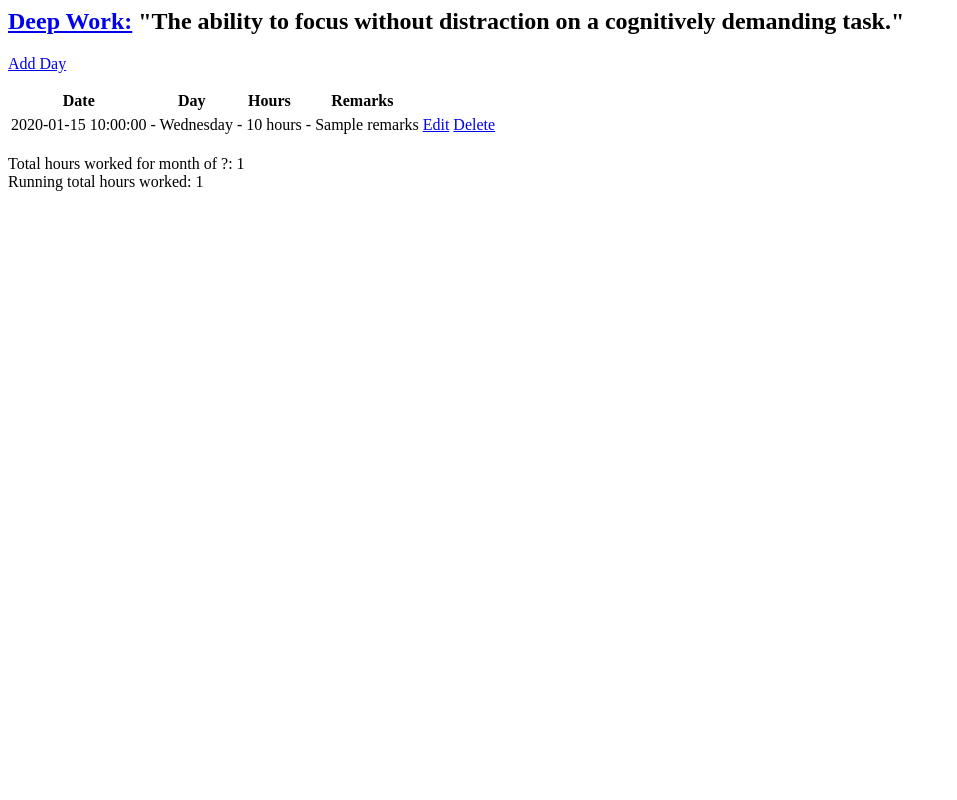
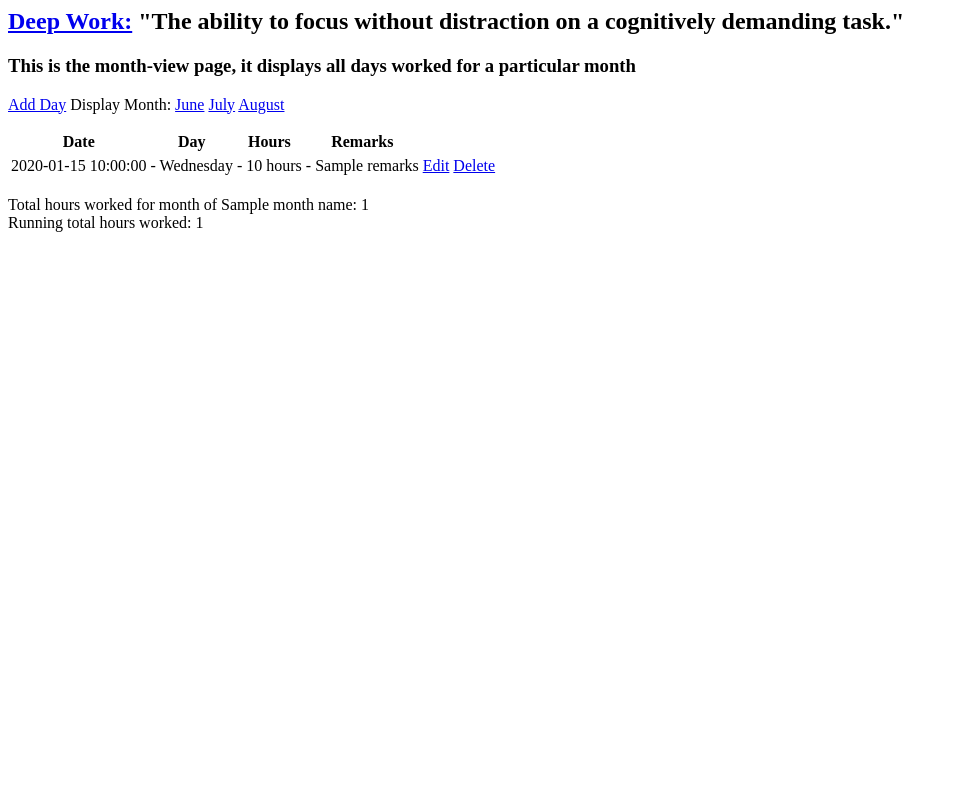
Before and after one commit to thomasjohncole/deepwork2, a Flask app: template templates/display_month.html in a window 1280 px wide. Shown: the whole page, without its empty margins (0-957 px from the left). Run offline with Flask 2, Linux system fonts and the light colour scheme; the template is opened without the code that fills it: most values are stand-ins (such as "Sample title", 1, 10 or a date in 2020).

Commit message:
Add month_name variable for displayMonth function and template

```diff
--- a/templates/display_month.html
+++ b/templates/display_month.html
@@ -2,7 +2,14 @@
 <body>
     <h2><a href={{url_for('indexPage')}}>Deep Work:</a> "The ability to focus without distraction on a cognitively demanding task."</h2>
 
-    <p><a href={{url_for('addDay')}}>Add Day</a></p>
+    <h3>This is the month-view page, it displays all days worked for a particular month</h3>
+
+    <p><a href={{url_for('addDay')}}>Add Day</a>
+
+    Display Month: <a href={{url_for('displayMonth', month=6, year=2017)}}>June</a>
+                   <a href={{url_for('displayMonth', month=7, year=2017)}}>July</a>
+                   <a href={{url_for('displayMonth', month=8, year=2017)}}>August</a></p>
+
         <table>
 
         <tr><th>Date</th><th>Day</th><th>Hours</th><th>Remarks</th></tr>
@@ -18,7 +25,7 @@
 
         </table></br>
 
-        Total hours worked for month of ?: {{total_month_hours[0]}} </br>
+        Total hours worked for month of {{month_name}}: {{total_month_hours[0]}} </br>
         Running total hours worked: {{total_hours[0]}} </br>
 
     </div>
--- a/work.py
+++ b/work.py
@@ -114,11 +114,12 @@ def editDay(work_date):
 @app.route('/month/<int:month>/<int:year>/')
 def displayMonth(month, year):
     total_hours = session.query(func.sum(Dailyhours.hours_worked)).one()
+    month_name = date(1900, month, 1).strftime('%B')
 
     total_month_hours = (
             session.query(func.sum(Dailyhours.hours_worked))
             .filter(extract('month', Dailyhours.work_date)==month)
-            .filter(extract('year', Dailyhours.work_date)==year)
+            .filter(extract('year', Dailyhours.work_date)==year).one()
             )
 
     list = (
@@ -131,7 +132,8 @@ def displayMonth(month, year):
         'display_month.html',
         list = list,
         total_hours = total_hours,
-        total_month_hours = total_month_hours)
+        total_month_hours = total_month_hours,
+        month_name = month_name)
 
 
 if __name__ == '__main__':
```
